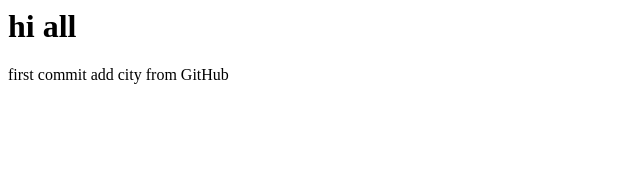
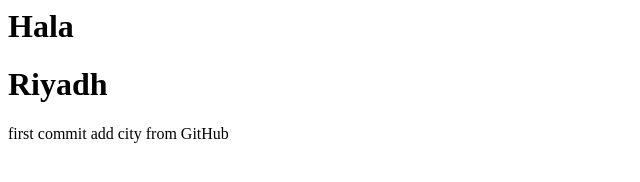
Before and after one commit to Hallla-04/git-github-project, a plain HTML site: page index.html in a window 1280 px wide. Shown: the whole page, without its empty margins (0-640 px from the left). Drawn offline with Linux system fonts and the light colour scheme.

Commit message:
Update index.html

```diff
--- a/index.html
+++ b/index.html
@@ -1,3 +1,4 @@
-<h1>hi all</h1>
+<h1>Hala</h1>
+<h1>Riyadh</h1>
  <put your name here> first commit
    <your name> add city from GitHub
```
